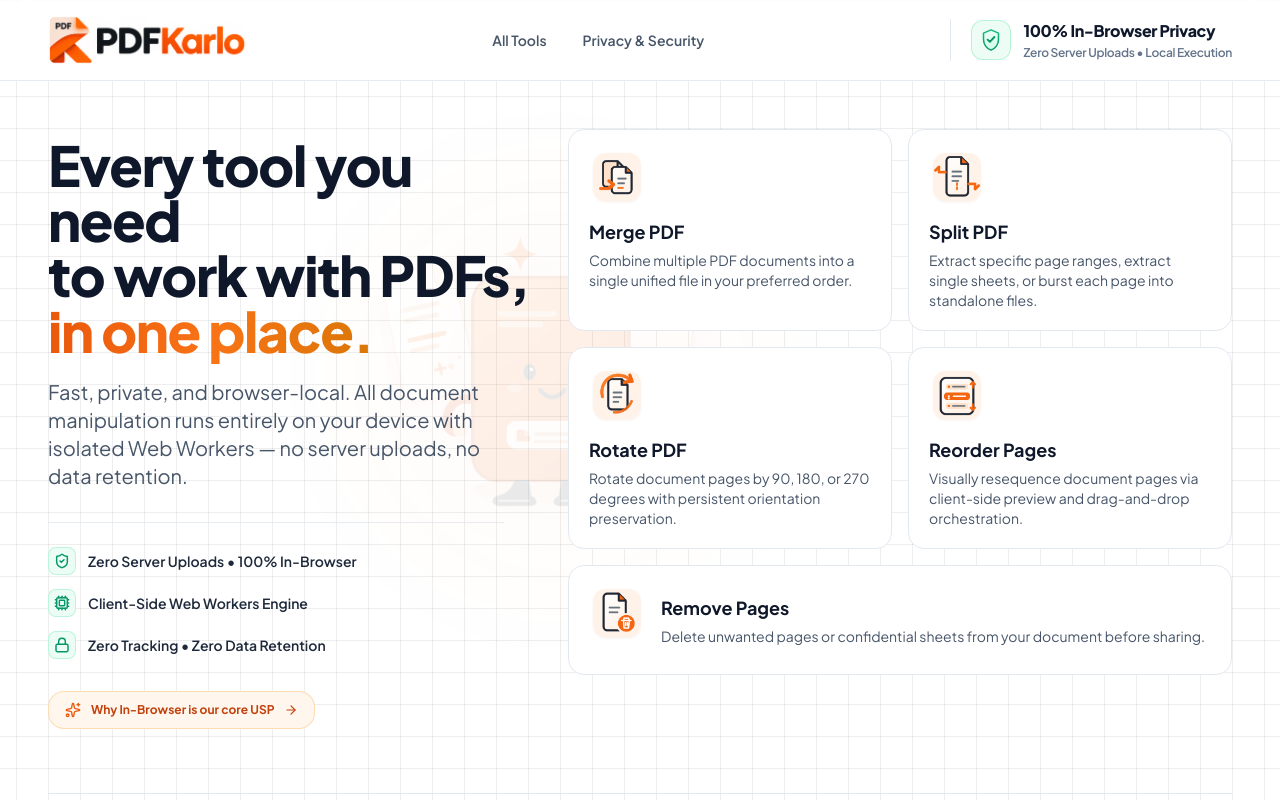
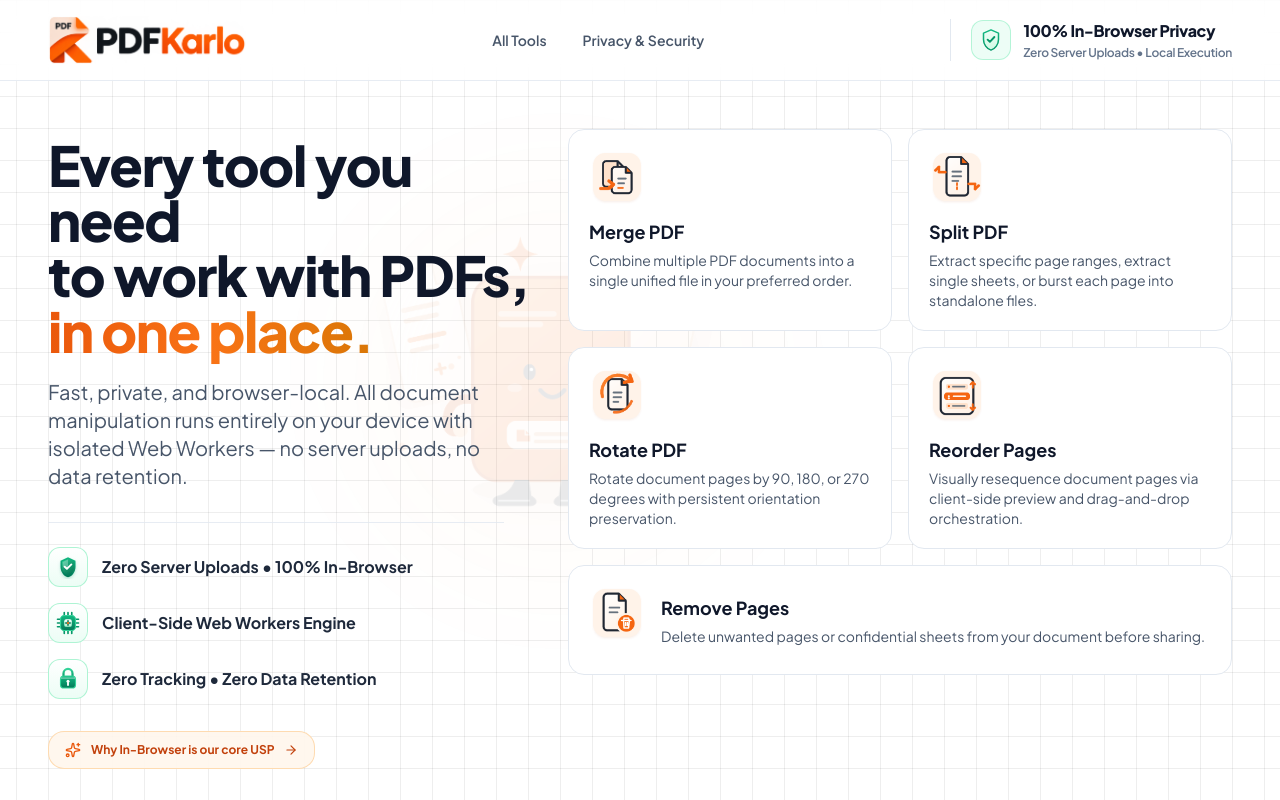
Before and after one commit to Satyamaxxing/pdfkarlo, a Next.js app in the folder apps/web/: page / in a window 1280 px wide. Shown: the top 800 px of the page. Built offline with nearby package versions, Linux system fonts and the light colour scheme.

Commit message:
Replace trust checklist icons with bespoke high-fidelity multi-layer SVGs

```diff
--- a/apps/web/src/app/page.tsx
+++ b/apps/web/src/app/page.tsx
@@ -3,6 +3,11 @@ import Link from "next/link";
 import Image from "next/image";
 import { ToolGrid, RoadmapSection } from "@/components/ToolGrid";
 import { ShieldCheck, Cpu, Lock, Code2, Sparkles, CheckCircle2, ArrowRight } from "lucide-react";
+import {
+  ZeroServerUploadsShieldSvg,
+  ClientSideWebWorkersChipSvg,
+  ZeroTrackingVaultLockSvg,
+} from "@/components/TrustBadges";
 
 export default function HomePage() {
   return (
@@ -40,24 +45,24 @@ export default function HomePage() {
             </p>
 
             {/* Core Trust & Architecture Points */}
-            <div className="mt-8 space-y-3.5 pt-6 border-t border-slate-200/80">
-              <div className="flex items-center gap-3 text-sm font-semibold text-slate-800">
-                <div className="w-7 h-7 rounded-lg bg-emerald-50 border border-emerald-200/70 flex items-center justify-center text-emerald-600 flex-shrink-0">
-                  <ShieldCheck className="w-4 h-4 stroke-[2.2]" />
+            <div className="mt-8 space-y-4 pt-6 border-t border-slate-200/80">
+              <div className="flex items-center gap-3.5 text-sm sm:text-base font-bold text-slate-800">
+                <div className="w-9 h-9 sm:w-10 sm:h-10 rounded-xl bg-gradient-to-b from-white to-emerald-50 border border-emerald-200/90 shadow-xs flex items-center justify-center flex-shrink-0">
+                  <ZeroServerUploadsShieldSvg className="w-5.5 h-5.5 sm:w-6 sm:h-6" />
                 </div>
                 <span>Zero Server Uploads &bull; 100% In-Browser</span>
               </div>
 
-              <div className="flex items-center gap-3 text-sm font-semibold text-slate-800">
-                <div className="w-7 h-7 rounded-lg bg-emerald-50 border border-emerald-200/70 flex items-center justify-center text-emerald-600 flex-shrink-0">
-                  <Cpu className="w-4 h-4 stroke-[2.2]" />
+              <div className="flex items-center gap-3.5 text-sm sm:text-base font-bold text-slate-800">
+                <div className="w-9 h-9 sm:w-10 sm:h-10 rounded-xl bg-gradient-to-b from-white to-emerald-50 border border-emerald-200/90 shadow-xs flex items-center justify-center flex-shrink-0">
+                  <ClientSideWebWorkersChipSvg className="w-5.5 h-5.5 sm:w-6 sm:h-6" />
                 </div>
                 <span>Client-Side Web Workers Engine</span>
               </div>
 
-              <div className="flex items-center gap-3 text-sm font-semibold text-slate-800">
-                <div className="w-7 h-7 rounded-lg bg-emerald-50 border border-emerald-200/70 flex items-center justify-center text-emerald-600 flex-shrink-0">
-                  <Lock className="w-4 h-4 stroke-[2.2]" />
+              <div className="flex items-center gap-3.5 text-sm sm:text-base font-bold text-slate-800">
+                <div className="w-9 h-9 sm:w-10 sm:h-10 rounded-xl bg-gradient-to-b from-white to-emerald-50 border border-emerald-200/90 shadow-xs flex items-center justify-center flex-shrink-0">
+                  <ZeroTrackingVaultLockSvg className="w-5.5 h-5.5 sm:w-6 sm:h-6" />
                 </div>
                 <span>Zero Tracking &bull; Zero Data Retention</span>
               </div>
--- /dev/null
+++ b/apps/web/src/components/TrustBadges.tsx
@@ -0,0 +1,148 @@
+import React from "react";
+
+export const ZeroServerUploadsShieldSvg: React.FC<{ className?: string }> = ({
+  className = "w-7 h-7",
+}) => (
+  <svg
+    viewBox="0 0 32 32"
+    fill="none"
+    xmlns="http://www.w3.org/2000/svg"
+    className={className}
+    aria-hidden="true"
+  >
+    <defs>
+      <linearGradient id="trustShieldMain" x1="16" y1="3" x2="16" y2="29" gradientUnits="userSpaceOnUse">
+        <stop stopColor="#10B981" />
+        <stop offset="1" stopColor="#047857" />
+      </linearGradient>
+      <linearGradient id="trustShieldBevel" x1="7" y1="7" x2="25" y2="25" gradientUnits="userSpaceOnUse">
+        <stop stopColor="#34D399" stopOpacity="0.85" />
+        <stop offset="1" stopColor="#065F46" stopOpacity="0.25" />
+      </linearGradient>
+      <filter id="trustShieldGlow" x="-2" y="-2" width="36" height="36" filterUnits="userSpaceOnUse">
+        <feDropShadow dx="0" dy="2" stdDeviation="2" floodColor="#059669" floodOpacity="0.25" />
+      </filter>
+    </defs>
+    {/* Outer Shield Shell */}
+    <path
+      d="M16 3L6 7.5V15.5C6 22.2 10.3 28.2 16 29.8C21.7 28.2 26 22.2 26 15.5V7.5L16 3Z"
+      fill="url(#trustShieldMain)"
+      filter="url(#trustShieldGlow)"
+    />
+    {/* Inner Inset Bevel */}
+    <path
+      d="M16 5.2L8 8.8V15.5C8 20.8 11.4 25.8 16 27.2C20.6 25.8 24 20.8 24 15.5V8.8L16 5.2Z"
+      fill="url(#trustShieldBevel)"
+    />
+    {/* Glossy Top Glass Highlight */}
+    <path
+      d="M16 6L9 9.2V14C9 16 11 18 16 19C16 19 16 6 16 6Z"
+      fill="#ffffff"
+      fillOpacity="0.28"
+    />
+    {/* Precision White Checkmark */}
+    <path
+      d="M11.5 15.5L14.5 18.5L20.5 12.5"
+      stroke="#ffffff"
+      strokeWidth="2.5"
+      strokeLinecap="round"
+      strokeLinejoin="round"
+    />
+  </svg>
+);
+
+export const ClientSideWebWorkersChipSvg: React.FC<{ className?: string }> = ({
+  className = "w-7 h-7",
+}) => (
+  <svg
+    viewBox="0 0 32 32"
+    fill="none"
+    xmlns="http://www.w3.org/2000/svg"
+    className={className}
+    aria-hidden="true"
+  >
+    <defs>
+      <linearGradient id="trustChipBody" x1="16" y1="6" x2="16" y2="26" gradientUnits="userSpaceOnUse">
+        <stop stopColor="#10B981" />
+        <stop offset="1" stopColor="#047857" />
+      </linearGradient>
+      <linearGradient id="trustChipCore" x1="16" y1="11" x2="16" y2="21" gradientUnits="userSpaceOnUse">
+        <stop stopColor="#FFFFFF" />
+        <stop offset="1" stopColor="#A7F3D0" />
+      </linearGradient>
+    </defs>
+    {/* External Connection Pins */}
+    <path
+      d="M11 2V6M16 2V6M21 2V6M11 26V30M16 26V30M21 26V30M2 11H6M2 16H6M2 21H6M26 11H30M26 16H30M26 21H30"
+      stroke="#059669"
+      strokeWidth="2.2"
+      strokeLinecap="round"
+    />
+    {/* Silicon Die */}
+    <rect
+      x="6"
+      y="6"
+      width="20"
+      height="20"
+      rx="5"
+      fill="url(#trustChipBody)"
+      stroke="#34D399"
+      strokeWidth="1.5"
+    />
+    {/* Inner Core Processing Unit */}
+    <rect x="11" y="11" width="10" height="10" rx="2.5" fill="url(#trustChipCore)" />
+    {/* Parallel Multi-Thread Trace */}
+    <path d="M16 13V19M13 16H19" stroke="#047857" strokeWidth="2" strokeLinecap="round" />
+    <circle cx="16" cy="16" r="1.5" fill="#F97316" />
+  </svg>
+);
+
+export const ZeroTrackingVaultLockSvg: React.FC<{ className?: string }> = ({
+  className = "w-7 h-7",
+}) => (
+  <svg
+    viewBox="0 0 32 32"
+    fill="none"
+    xmlns="http://www.w3.org/2000/svg"
+    className={className}
+    aria-hidden="true"
+  >
+    <defs>
+      <linearGradient id="trustLockBody" x1="16" y1="12" x2="16" y2="28" gradientUnits="userSpaceOnUse">
+        <stop stopColor="#10B981" />
+        <stop offset="1" stopColor="#047857" />
+      </linearGradient>
+      <linearGradient id="trustLockShackle" x1="16" y1="3" x2="16" y2="13" gradientUnits="userSpaceOnUse">
+        <stop stopColor="#34D399" />
+        <stop offset="1" stopColor="#059669" />
+      </linearGradient>
+    </defs>
+    {/* Hardened Shackle */}
+    <path
+      d="M10 13V8.5C10 5.2 12.7 2.5 16 2.5C19.3 2.5 22 5.2 22 8.5V13"
+      stroke="url(#trustLockShackle)"
+      strokeWidth="3"
+      strokeLinecap="round"
+    />
+    {/* Vault Body */}
+    <rect
+      x="6"
+      y="12"
+      width="20"
+      height="16"
+      rx="4.5"
+      fill="url(#trustLockBody)"
+      stroke="#34D399"
+      strokeWidth="1.5"
+    />
+    {/* Gloss Highlight */}
+    <path
+      d="M7.5 13.5H24.5C25.5 13.5 25.5 15 25.5 16L6.5 16C6.5 15 6.5 13.5 7.5 13.5Z"
+      fill="#FFFFFF"
+      fillOpacity="0.32"
+    />
+    {/* Cryptographic Keyhole */}
+    <circle cx="16" cy="19" r="2" fill="#FFFFFF" />
+    <path d="M16 21V24" stroke="#FFFFFF" strokeWidth="2.5" strokeLinecap="round" />
+  </svg>
+);
```
